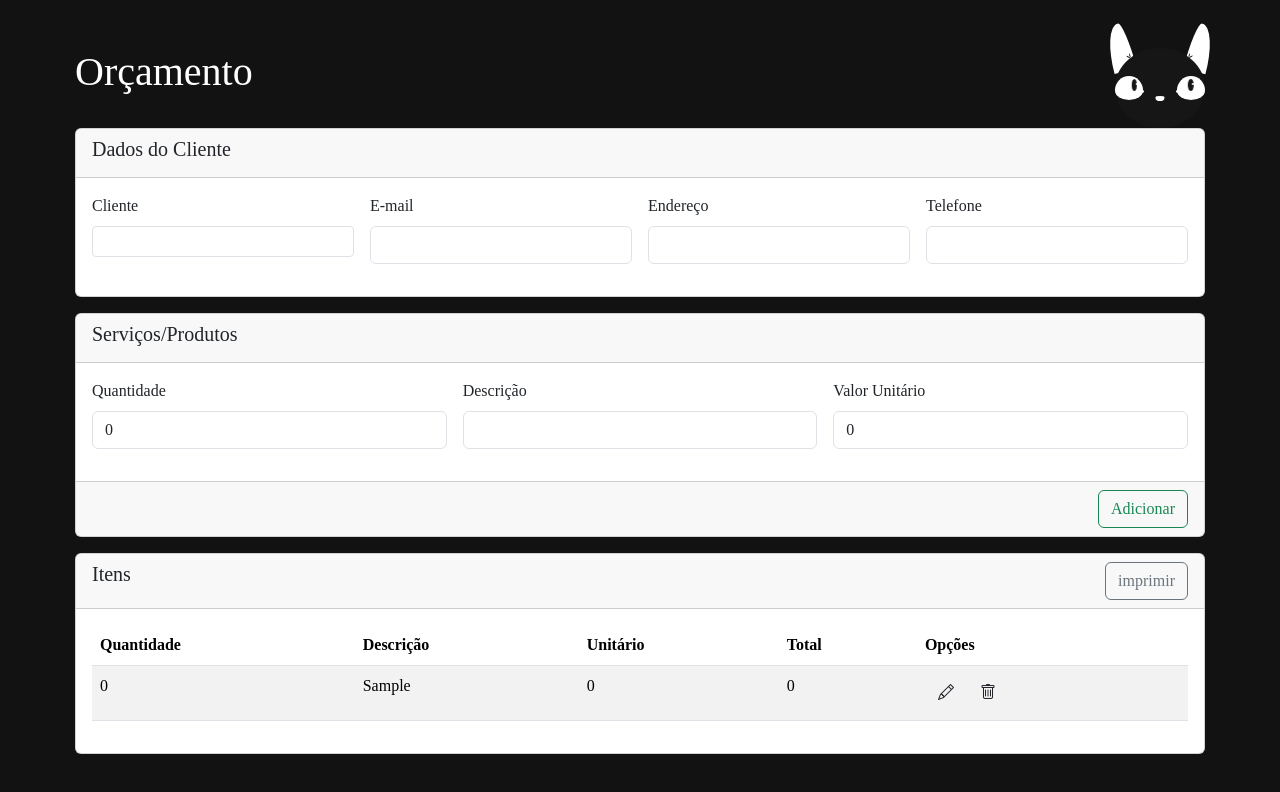
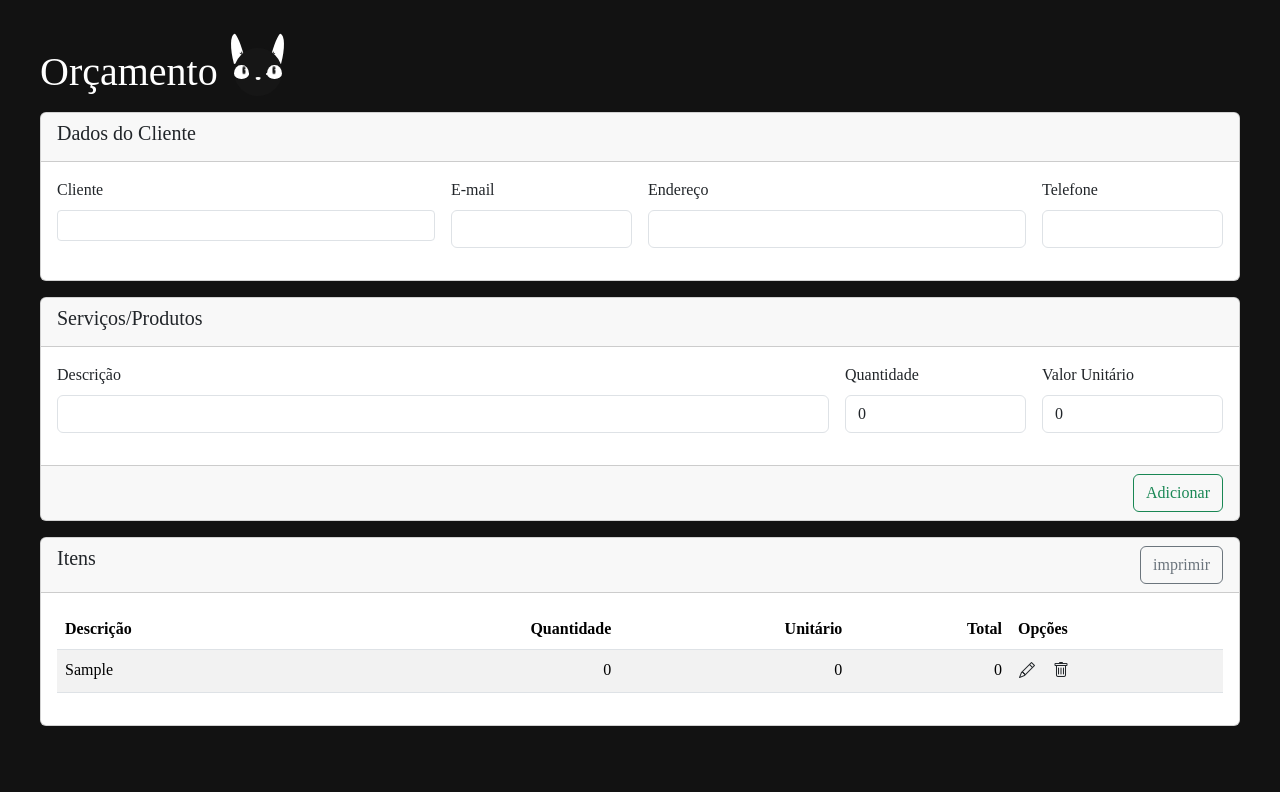
Before and after one commit to alexdsouzaf/digitacao-orcamento, an Angular app: page /digitacao-orcamento/principal in a window 1280 px wide. Both pictures are taken after typing "Sample" into the empty fields and a click on the button "Adicionar". Shown: the top 792 px of the page. Built offline with nearby package versions, Linux system fonts and the light colour scheme.

Commit message:
melhorias de layout (espacamento, margem, tamanhos de campos)
criado diretiva para a mascara de telefone

```diff
--- a/src/app/app.component.html
+++ b/src/app/app.component.html
@@ -1,2 +1 @@
-<!-- <app-principal></app-principal> -->
 <router-outlet></router-outlet>
--- a/src/app/gato/gato/gato.component.scss
+++ b/src/app/gato/gato/gato.component.scss
@@ -1,13 +1,13 @@
 $color-black: #161616;
 $color-white: #fff;
-$size: 80px; //170px (Fully responsive)
+$size: 48px; //170px (Fully responsive)
 
 
 // Cat
 .cat {
 	position: relative;
 	height: $size;
-	width: $size * 1.13;
+	width: $size; //* 1.13
 }
 
 // Ears
--- a/src/app/principal/principal/principal.component.css
+++ b/src/app/principal/principal/principal.component.css
@@ -1,4 +1,7 @@
 .principal{
-    margin-left: 75px;
-    margin-right: 75px;
+    width: 1200px;
 }
+
+.btn-sem-padding{
+    padding: 0px;
+}
--- a/src/app/principal/principal/principal.component.html
+++ b/src/app/principal/principal/principal.component.html
@@ -1,18 +1,19 @@
+<div class="d-flex justify-content-center">
     <main class="principal">
 
-    <div class="d-flex justify-content-between mt-5">
-        <h1>Orçamento</h1>
-        <app-gato></app-gato>
+        <div class="d-flex mt-5">
+            <!--todo poderia virar uma navbar-->
+            <h1 class="mb-3">Orçamento</h1>
+            <app-gato class="ms-3"></app-gato>
         </div>
         <div class="card mb-3">
             <div class="card-header">
-            <h5>
-                Dados do Cliente
-            </h5>
+                <h5>Dados do Cliente</h5>
             </div>
+            <!--todo: quero mudar esses inputs e essas labels soltas para um componente com floating label-->
             <div class="card-body">
                 <div class="row g-3">
-                <div class="col">
+                    <div class="col-4">
                         <div class="mb-3">
                             <label class="form-label">Cliente</label>
                             <input type="email" class="form-control form-control-sm"
@@ -20,25 +21,25 @@
                         </div>
                     </div>
 
-                <div class="col">
+                    <div class="col-2">
                         <div class="mb-3">
                             <label class="form-label">E-mail</label>
                             <input type="email" class="form-control" [formControl]="clienteForm.controls.email">
                         </div>
                     </div>
 
-                <div class="col">
+                    <div class="col-4">
                         <div class="mb-3">
                             <label class="form-label">Endereço</label>
                             <input type="text" class="form-control" [formControl]="clienteForm.controls.endereco">
                         </div>
                     </div>
 
-                <div class="col">
-                    <!--todo mascara para o campo de telefone-->
+                    <div class="col-2">
                         <div class="mb-3">
                             <label class="form-label">Telefone</label>
-                        <input type="number" class="form-control" [formControl]="clienteForm.controls.telefone">
+                            <input type="text" appTelefoneMask class="form-control"
+                                [formControl]="clienteForm.controls.telefone">
                         </div>
                     </div>
                 </div>
@@ -48,30 +49,31 @@
 
         <div class="card mb-3">
             <div class="card-header">
-            <h5>
-                Serviços/Produtos
-            </h5>
+                <h5>Serviços/Produtos</h5>
             </div>
 
             <div class="card-body">
                 <div class="row g-3">
-                <div class="col">
-                    <div class="mb-3">
-                        <label class="form-label">Quantidade</label>
-                        <input type="number" class="form-control" [formControl]="itemForm.controls.quantidade">
-                    </div>
-                </div>
-                <div class="col">
+
+                    <div class="col-8">
                         <div class="mb-3">
                             <label class="form-label">Descrição</label>
                             <input type="text" class="form-control" [formControl]="itemForm.controls.descricao">
                         </div>
                     </div>
-                <div class="col">
+
+                    <div class="col-2">
+                        <div class="mb-3">
+                            <label class="form-label">Quantidade</label>
+                            <input type="text" class="form-control" [formControl]="itemForm.controls.quantidade">
+                        </div>
+                    </div>
+
+                    <div class="col-2">
                         <!--todo mascara monetaria-->
                         <div class="mb-3">
                             <label class="form-label">Valor Unitário</label>
-                        <input type="number" class="form-control" [formControl]="itemForm.controls.unitario">
+                            <input type="text" class="form-control" [formControl]="itemForm.controls.unitario">
                         </div>
                     </div>
                 </div>
@@ -93,34 +95,25 @@
                 <table class="table table-striped">
                     <thead>
                         <tr>
-                        <th>Quantidade</th>
                             <th>Descrição</th>
-                        <th>Unitário</th>
-                        <th>Total</th>
+                            <th class="text-end">Quantidade</th>
+                            <th class="text-end">Unitário</th>
+                            <th class="text-end">Total</th>
                             <th>Opções</th>
                         </tr>
                     </thead>
                     <tbody>
-
                         @for(item of listaItensOrcamento(); track item; let i = $index){
                         <tr>
+                            <td>{{item.descricao}}</td>
+                            <td class="text-end">{{item.quantidade}}</td>
+                            <td class="text-end">{{item.unitario}}</td>
+                            <td class="text-end">{{item.subtotal}}</td>
                             <td>
-                            {{item.quantidade}}
-                        </td>
-                        <td>
-                            {{item.descricao}}
-                        </td>
-                        <td>
-                            {{item.unitario}}
-                        </td>
-                        <td>
-                            {{item.subtotal}}
-                        </td>
-                        <td>
-                            <button (click)="alterarItem(item, i)" type="button" class="btn" title="Alterar">
+                                <button (click)="alterarItem(item, i)" type="button" class="btn btn-sem-padding me-3" title="Alterar">
                                     <i class="bi bi-pencil"></i>
                                 </button>
-                            <button (click)="removerItem(i)" type="button" class="btn" title="Remover">
+                                <button (click)="removerItem(i)" type="button" class="btn btn-sem-padding" title="Remover">
                                     <i class="bi bi-trash"></i>
                                 </button>
                             </td>
@@ -130,5 +123,5 @@
                 </table>
             </div>
         </div>
-
     </main>
+</div>
--- a/src/app/principal/principal/principal.component.ts
+++ b/src/app/principal/principal/principal.component.ts
@@ -7,10 +7,11 @@ import { OrcamentoService } from '../../service/orcamentoService';
 import { ItemModelForm } from '../../models/itemModel';
 import { ClienteModelForm } from '../../models/clienteModel';
 import { GatoComponent } from "../../gato/gato/gato.component";
+import { TelefoneMaskDirective } from '../../service/telefone-mask.directive';
 
 @Component({
 	selector: 'app-principal',
-	imports: [RouterOutlet, ReactiveFormsModule, GatoComponent],
+	imports: [RouterOutlet, ReactiveFormsModule, GatoComponent, TelefoneMaskDirective],
 	templateUrl: './principal.component.html',
 	styleUrl: './principal.component.css'
 })
@@ -48,6 +49,10 @@ export class PrincipalComponent {
 		);
 
 		window.open(url, '_blank');
+	}
+
+	navegaParaOutraRota() {
+		this.router.navigate(['impressao'])
 	}
 
 	adicionarItem() {
@@ -88,7 +93,7 @@ export class PrincipalComponent {
 
 	}
 
-	cancelarEdicao(){
+	cancelarEdicao() {
 		this.indexEmAlteracao.set(-1)
 		this.itemForm.reset();
 	}
--- /dev/null
+++ b/src/app/service/telefone-mask.directive.ts
@@ -0,0 +1,29 @@
+import { Directive, HostListener, ElementRef } from '@angular/core';
+
+@Directive({
+  selector: '[appTelefoneMask]'
+})
+export class TelefoneMaskDirective {
+  constructor(private el: ElementRef) {}
+
+  @HostListener('input', ['$event'])
+  onInput(event: Event): void {
+    let input = this.el.nativeElement.value.replace(/\D/g, '');
+
+    if (input.length > 11) {
+      input = input.substring(0, 11);
+    }
+
+    const ddd = input.substring(0, 2);
+    const firstPart = input.substring(2, 7);
+    const secondPart = input.substring(7, 11);
+
+    if (input.length > 6) {
+      this.el.nativeElement.value = `(${ddd}) ${firstPart}-${secondPart}`;
+    } else if (input.length > 2) {
+      this.el.nativeElement.value = `(${ddd}) ${firstPart}`;
+    } else if (input.length > 0) {
+      this.el.nativeElement.value = `(${ddd}`;
+    }
+  }
+}
```
Lines whose indentation alone changed are shown as unchanged.
